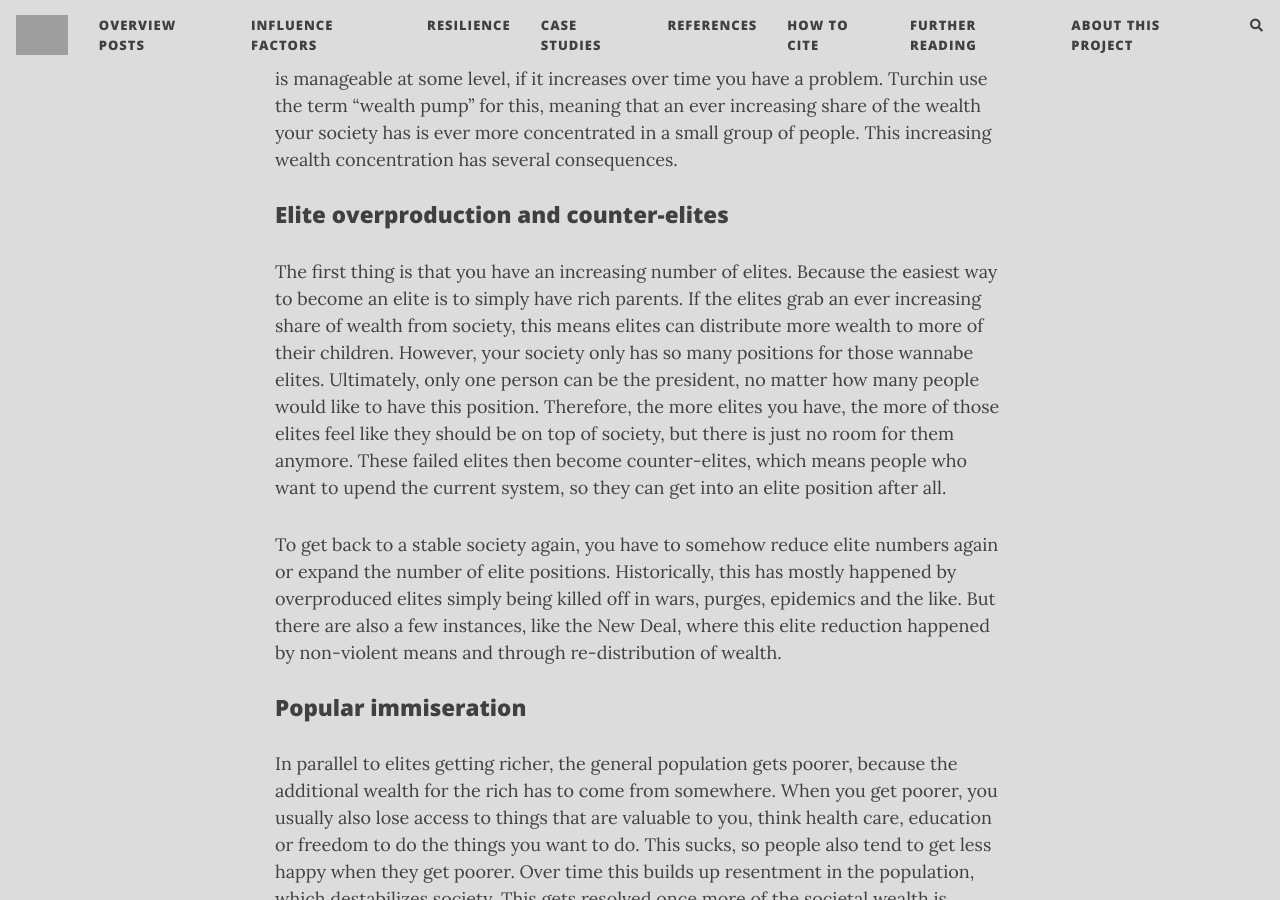
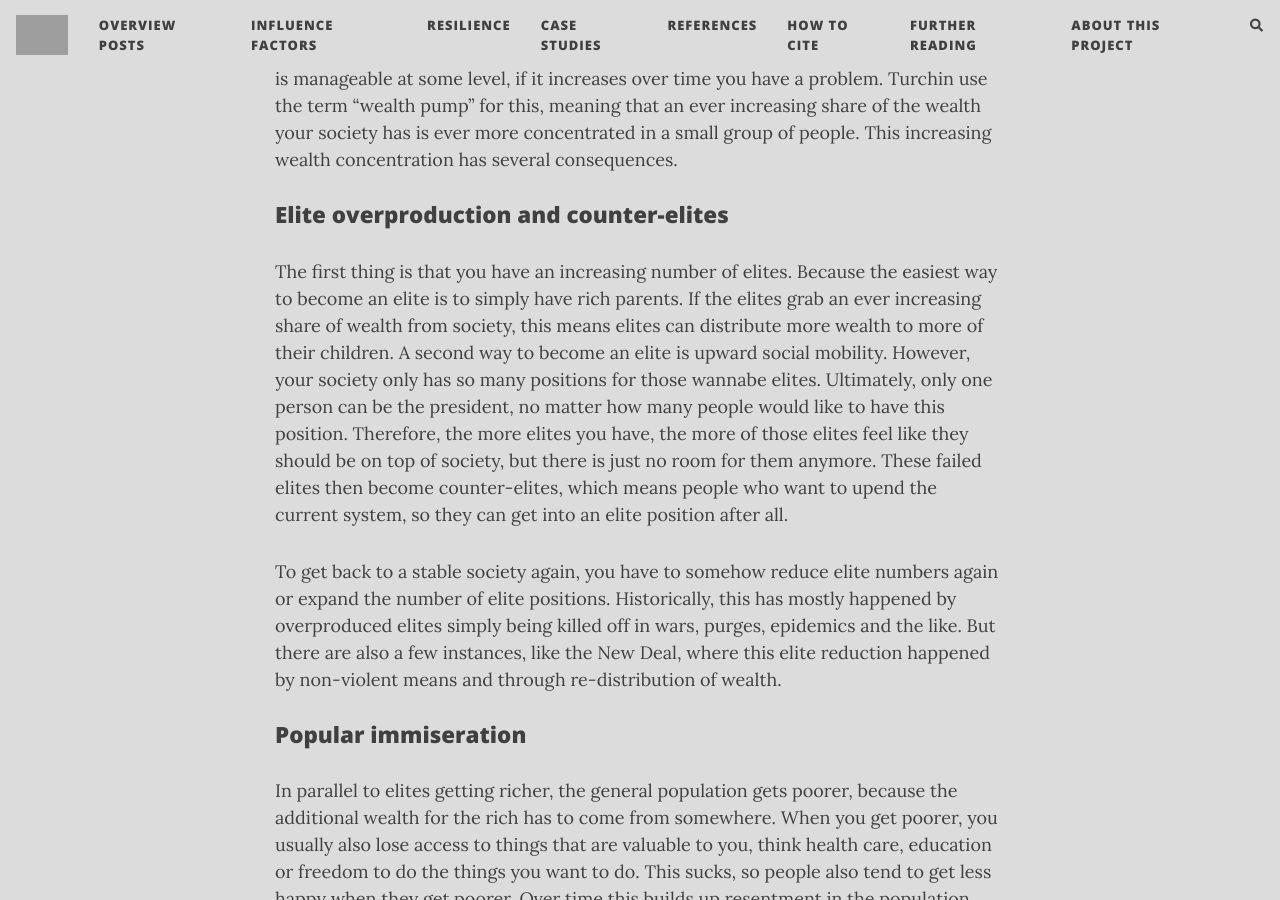
Before and after one commit to florianjehn/Societal_Collapse, a Jekyll site: the page built from _posts/2025-09-03-End_Times.md, in a window 1280 px wide and 900 px high, scrolled down 1401 px. Built offline with Jekyll 4.4.1, drawn with Linux system fonts in a browser that asks for light colours; nearby versions of some CDN libraries; comment, search, counter and statistics services are not loaded; grey boxes are pictures that could not be loaded.

Commit message:
Update 2025-09-03-End_Times.md

```diff
--- a/_posts/2025-09-03-End_Times.md
+++ b/_posts/2025-09-03-End_Times.md
@@ -25,7 +25,7 @@ One thing that elites tend to do is to extract wealth from the rest of society.
 
 ### Elite overproduction and counter-elites
 
-The first thing is that you have an increasing number of elites. Because the easiest way to become an elite is to simply have rich parents. If the elites grab an ever increasing share of wealth from society, this means elites can distribute more wealth to more of their children. However, your society only has so many positions for those wannabe elites. Ultimately, only one person can be the president, no matter how many people would like to have this position. Therefore, the more elites you have, the more of those elites feel like they should be on top of society, but there is just no room for them anymore. These failed elites then become counter-elites, which means people who want to upend the current system, so they can get into an elite position after all.
+The first thing is that you have an increasing number of elites. Because the easiest way to become an elite is to simply have rich parents. If the elites grab an ever increasing share of wealth from society, this means elites can distribute more wealth to more of their children. A second way to become an elite is upward social mobility. However, your society only has so many positions for those wannabe elites. Ultimately, only one person can be the president, no matter how many people would like to have this position. Therefore, the more elites you have, the more of those elites feel like they should be on top of society, but there is just no room for them anymore. These failed elites then become counter-elites, which means people who want to upend the current system, so they can get into an elite position after all.
 
 To get back to a stable society again, you have to somehow reduce elite numbers again or expand the number of elite positions. Historically, this has mostly happened by overproduced elites simply being killed off in wars, purges, epidemics and the like. But there are also a few instances, like the New Deal, where this elite reduction happened by non-violent means and through re-distribution of wealth.
 
```
